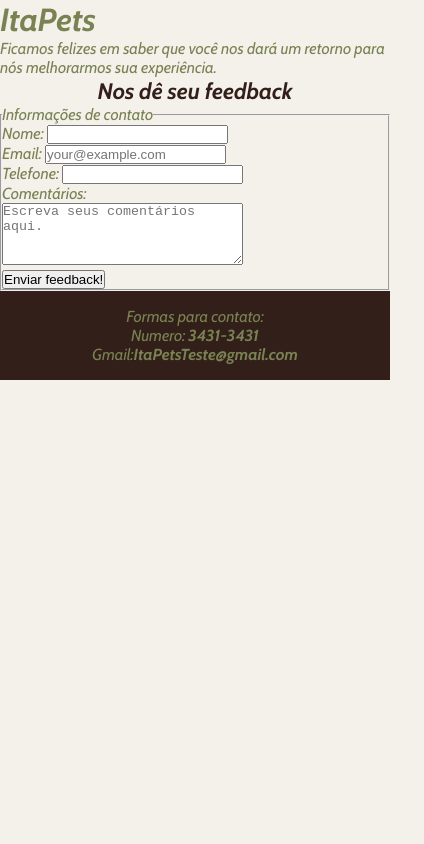
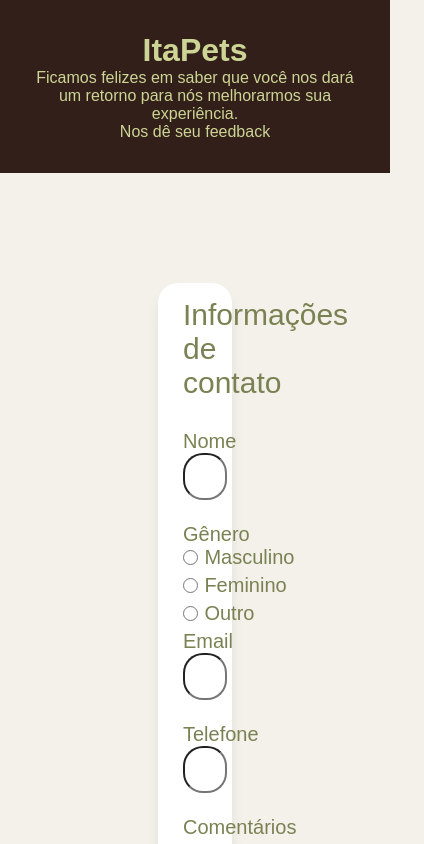
Before and after one commit to LeandroMCarv/itapets, a plain HTML site: page feedback.html in a window 390 px wide. Shown: the top 844 px of the page, 424 px wide, since content can reach past the window. Drawn offline with Linux system fonts and the light colour scheme; a web font is replaced by a local one.

Commit message:
feat: adicao de botoes para identificao de genero e responsividade na parte de feedback, alinhamento de tags no projeto

```diff
--- a/feedback.html
+++ b/feedback.html
@@ -6,29 +6,42 @@
     <meta name="viewport" content="width=device-width, initial-scale=1.0">
     <meta name="keywords" content="ItaPets,feedback">
     <meta name="author" content="Leandro Carvalho">
-    <link rel="stylesheet" href="style.css">
+    <link rel="stylesheet" href="stylefeedback.css">
     <title>ITAPETS-Feedback</title>
 </head>
 
 <body>
-    <h1><a href="index.html">ItaPets</a></h1>
-    <p>Ficamos felizes em saber que você nos dará um retorno para nós melhorarmos sua experiência.</p>
-    <h2>Nos dê seu feedback</h2>
-    <form action="mailto:ItaPetsTeste@gmail.com" method="post" enctype="text/plain">
-        <fieldset>
-            <legend>Informações de contato</legend>
-            <label for="name">Nome:</label>
-            <input type="text" id="name" name="name"><br>
-            <label for="email">Email:</label>
-            <input type="email" id="email" name="email" placeholder="your@example.com"><br>
-            <label for="tel">Telefone:</label>
-            <input type="text" id="tel" name="tel"><br>
-            <label for="comentarios">Comentários:</label><br>
+    <header>
+        <h1><a href="index.html">ItaPets</a></h1>
+        <p>Ficamos felizes em saber que você nos dará um retorno para nós melhorarmos sua experiência.<br>
+            Nos dê seu feedback</p>
+    </header>
+
+    <div>
+        <form action="mailto:ItaPetsTeste@gmail.com" method="post" enctype="text/plain">
+            <p>Informações de contato</p>
+            <label for="name">Nome</label>
+            <input type="text" id="name" name="name" placeholder="Marcos Dósea"><br>
+            <label for="gender">Gênero</label>
+            <label class="radio-option">
+                <input type="radio" name="gender" value="Masculino"> Masculino
+            </label>
+            <label class="radio-option">
+                <input type="radio" name="gender" value="Feminino"> Feminino
+            </label>
+            <label class="radio-option">
+                <input type="radio" name="gender" value="Outro"> Outro
+            </label>
+            <label for="email">Email</label>
+            <input type="email" id="email" name="email" placeholder="dosea@academico.ufs.br"><br>
+            <label for="tel">Telefone</label>
+            <input type="text" id="tel" name="tel" placeholder="(79)99900-2378"><br>
+            <label for="comentarios">Comentários</label><br>
             <textarea id="comentarios" name="comentarios" rows="4" cols="28"
                 placeholder="Escreva seus comentários aqui."></textarea><br>
             <button type="submit">Enviar feedback!</button>
-        </fieldset>
-    </form>
+        </form>
+    </div>
     <footer>
         <p>Formas para contato: <br>Numero: <b>3431-3431</b><br>Gmail:<b>ItaPetsTeste@gmail.com</b></p>
     </footer>
--- a/style.css
+++ b/style.css
@@ -1,6 +1,13 @@
 @font-face {
     font-family: Cabin;
-    src: url(./font/Cabin-Italic-VariableFont_wdth\,wght.ttf) format("truetype");
+    src: url(./font/Cabin-VariableFont_wdth\,wght.ttf) format("truetype");
+}
+
+:root {
+    --verdeEscuro: #798252;
+    --verdeClaro: #CCD595;
+    --branco: #f4f0ea;
+    --marrom: #331f19;
 }
 
 * {
@@ -10,17 +17,17 @@
 }
 
 body {
-    background-color: #f4f0ea;
-    color: #798252;
+    background-color: var(--branco);
+    color: var(--verdeEscuro);
     font-family: "Cabin", sans-serif;
     font-weight: 400;
 }
 
 header {
     padding: 2rem;
-    background-color: #331f19;
+    background-color: var(--marrom);
     text-align: center;
-    color: #CCD595;
+    color: var(--verdeClaro);
 }
 
 main {
@@ -31,8 +38,12 @@
 }
 
 h2 {
-    font-size: 1.4rem;
-    color: #331f19;
+    text-align: center;
+}
+
+p {
+    font-size: 1.0rem;
+    color: var(--verdeClaro);
     text-align: center;
 }
 
@@ -47,7 +58,7 @@
 }
 
 .flex-container div {
-    background-color: #fff;
+    background-color: white;
     border-radius: 10px;
     box-shadow: 0 2px 5px rgba(0, 0, 0, 0.1);
     text-align: center;
@@ -76,13 +87,13 @@
 }
 
 .flex-container figcaption {
-    color: #798252;
+    color: var(--verdeEscuro);
     font-weight: 500;
     margin-top: 10px;
 }
 
 .flex-container p {
-    color: #331f19;
+    color: var(--marrom);
     font-weight: bold;
 }
 
@@ -92,13 +103,14 @@
 }
 
 footer {
-    background-color: #331f19;
-    padding: 1rem;
+    background-color: var(--marrom);
+    padding: 2rem;
+    margin-bottom: 0px;
     text-align: center;
 }
 
 footer a {
-    color: #CCD595;
+    color: var(--verdeClaro);
 }
 
 @media (max-width: 900px) {
--- /dev/null
+++ b/stylefeedback.css
@@ -0,0 +1,124 @@
+@font-face {
+    font-family: Cabin;
+    src: url(./font/Cabin-VariableFont_wdth\,wght.ttf) format("truetype");
+}
+
+:root {
+    --verdeEscuro: #798252;
+    --verdeClaro: #CCD595;
+    --branco: #f4f0ea;
+    --marrom: #331f19;
+}
+
+* {
+    margin: 0;
+    padding: 0;
+    box-sizing: border-box;
+}
+
+body {
+    background-color: var(--branco);
+    color: var(--verdeEscuro);
+    font-family: "Cabin", sans-serif;
+    font-weight: 400;
+}
+
+header {
+    padding: 2rem;
+    background-color: var(--marrom);
+    text-align: center;
+    color: var(--verdeClaro);
+}
+
+form {
+    border-radius: 20px;
+    padding: 15px 25px;
+    font-size: 20px;
+    box-shadow: 0px 10px 15px -3px rgba(0, 0, 0, 0.1) !important;
+    border: none !important;
+    margin-top: 5.5em;
+    margin-left: 4em;
+    margin-right: 4em;
+    margin-bottom: 3em;
+    text-align: center;
+    background-color: white;
+    display: flex;
+    flex-direction: column;
+}
+
+form p {
+    font-size: 30px;
+    color: var(--verdeEscuro);
+    padding-bottom: 1em;
+}
+
+form input {
+    border-radius: 20px;
+    padding: 10px 20px;
+    font-size: 20px;
+    width: 60%;
+    margin: 0 auto;
+}
+
+form button {
+    background-color: var(--verdeEscuro);
+    color: white;
+    border-radius: 20px;
+    padding: 15px 25px;
+    border: none;
+    font-size: 20px;
+    box-shadow: 0px 10px 15px -3px rgba(0, 0, 0, 0.1) !important;
+    margin: 0 auto;
+}
+
+form textarea {
+    margin: 0 auto;
+}
+
+div {
+    width: 60%;
+    margin: 0 auto;
+}
+
+.radio-option {
+    display: flex;
+    align-items: center;
+    gap: 0.4rem;
+    margin: 0 auto;
+    padding-bottom: 5px;
+}
+
+.radio-option input {
+    width: 15px;
+    height: 15px;
+}
+
+p {
+    font-size: 1.0rem;
+    color: var(--verdeClaro);
+    text-align: center;
+}
+
+a {
+    text-decoration: none;
+    color: inherit;
+}
+
+footer {
+    background-color: var(--marrom);
+    padding: 2rem;
+    margin-bottom: 0px;
+    text-align: center;
+}
+
+@media (max-width: 900px) {
+    .flex-container {
+        grid-template-columns: repeat(2, 1fr);
+    }
+}
+
+@media (max-width: 600px) {
+    .flex-container {
+        grid-template-columns: 1fr;
+    }
+}
```
Also changed, not shown: index.html (+1 -1 lines).
